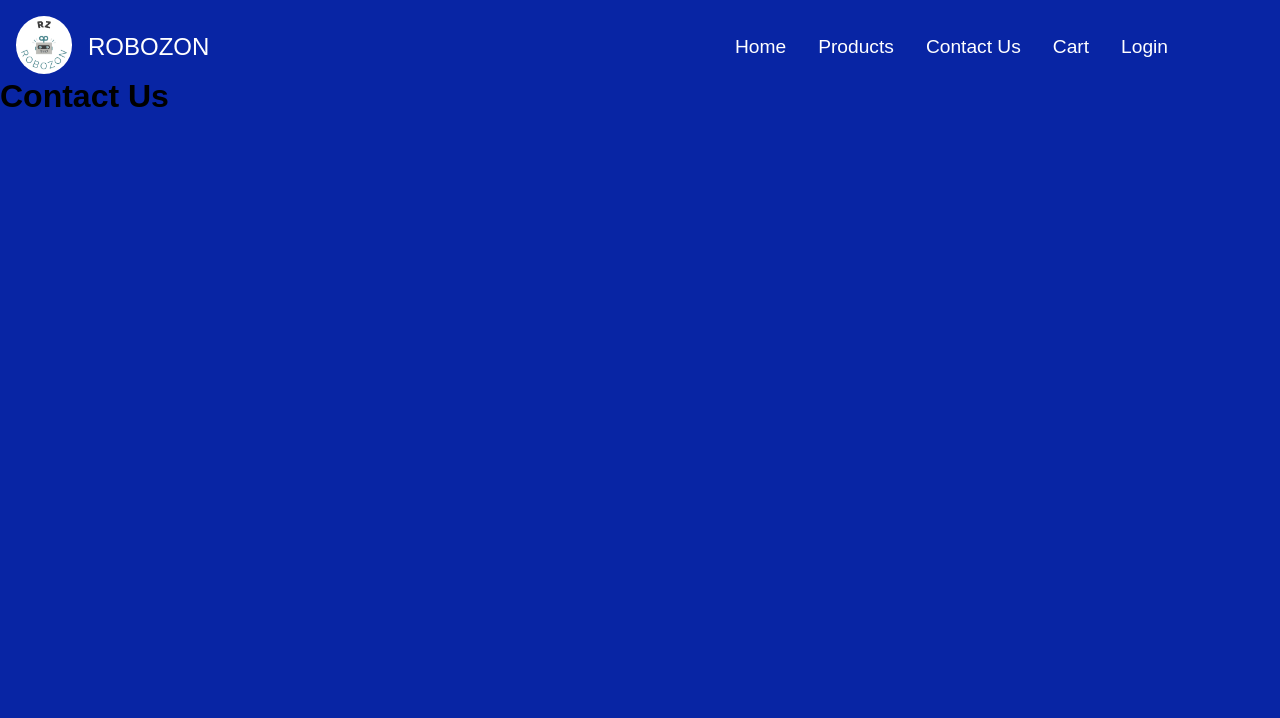
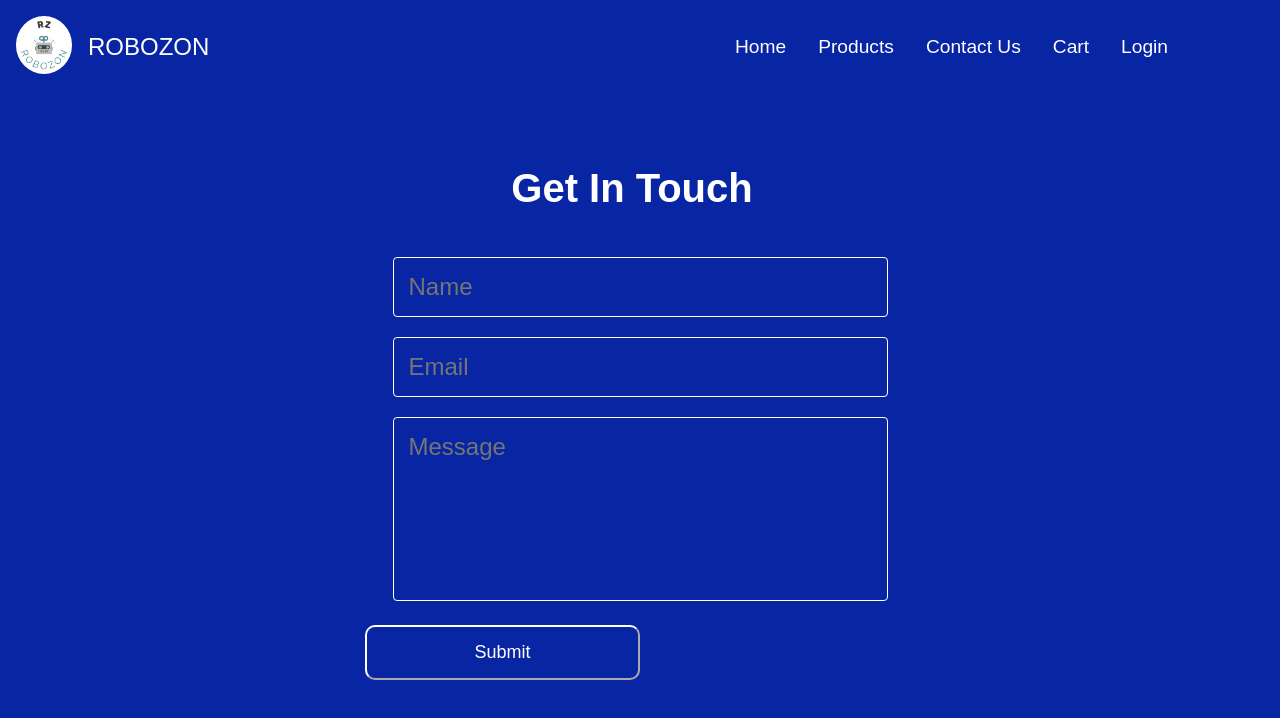
Before and after one commit to MeetRaut/Robozon_react, a React (Vite) app in the folder frontend/: page /contact in a window 1280 px wide. Shown: the top 718 px of the page. Built offline with nearby package versions, Linux system fonts and the light colour scheme.

Commit message:
update contactus

```diff
--- a/frontend/package.json
+++ b/frontend/package.json
@@ -10,6 +10,9 @@
     "preview": "vite preview"
   },
   "dependencies": {
+    "@emailjs/browser": "^4.3.3",
+    "emailjs": "^4.0.3",
+    "emailjs-com": "^3.2.0",
     "react": "^18.2.0",
     "react-dom": "^18.2.0",
     "react-router-dom": "^6.22.3"
--- a/frontend/src/pages/contactus.jsx
+++ b/frontend/src/pages/contactus.jsx
@@ -1,8 +1,71 @@
-import React from 'react'
+import React, { useState, useRef } from 'react';
+import emailjs from 'emailjs-com';
+import './css/contactus.css';
 
 function Contactus(){
+  const [name, setName] = useState('');
+  const [email, setEmail] = useState('');
+  const [message, setMessage] = useState('');
+  const form = useRef();
+
+  const handleSubmit = (event) => {
+    event.preventDefault();
+    emailjs
+        .sendForm('service_c0gpluf', 'template_nrukvp6', form.current, 'AhYD38p9uGAzThOgX')
+        .then(
+            (response) => {
+                console.log('SUCCESS!', response.status, response.text);
+            },
+            (error) => {
+                console.log('FAILED...', error);
+            }
+        );
+    console.log('Name:', name);
+    console.log('Email:', email);
+    console.log('Message:', message);
+    setName('');
+    setEmail('');
+    setMessage('');
+  };
+
   return (
-    <div><h1>Contact Us</h1></div>
+    <div>
+      <div className="contact-form-container">
+            <form ref={form} className="contact-form" onSubmit={handleSubmit}>
+                <h2>Get In Touch</h2>
+                <div className="input-group">
+                    <input
+                        type="text"
+                        name="from_name"
+                        value={name}
+                        onChange={(e) => setName(e.target.value)}
+                        placeholder="Name"
+                        required
+                    />
+                </div>
+                <div className="input-group">
+                    <input
+                        type="email"
+                        name="from_name"
+                        value={email}
+                        onChange={(e) => setEmail(e.target.value)}
+                        placeholder="Email"
+                        required
+                    />
+                </div>
+                <div className="input-group">
+                    <textarea
+                        name="message"
+                        value={message}
+                        onChange={(e) => setMessage(e.target.value)}
+                        placeholder="Message"
+                        required
+                    />
+                </div>
+                <button type="submit">Submit</button>
+            </form>
+        </div>
+    </div>
   )
 }
 
--- /dev/null
+++ b/frontend/src/pages/css/contactus.css
@@ -0,0 +1,63 @@
+.contact-form{
+    color: white;
+    width: 550px;
+    height: 500px;
+    background-color: transparent;
+    position: absolute;
+    left: 50%;
+    top: 50%;
+    transform: translate(-50%, -50%);
+    border: white;
+
+}
+
+.contact-form h2 {
+    font-size: 2.5rem;
+    text-align: center;
+    color: white;
+    margin-bottom: 30px; /* Increased margin-bottom for larger header spacing */
+    padding: 1rem 2rem 1rem 1rem;
+}
+
+.input-group {
+    background-color: transparent;
+    color: white;
+}
+
+.contact-form input[type="text"],
+.contact-form input[type="email"],
+.contact-form textarea {
+
+    font-size: 1.5rem;
+    width: 90%;
+    margin-left: 5%;
+    padding: 15px;
+    background-color: transparent;
+    border: 1px solid white;
+    border-radius: 4px;
+    box-sizing: border-box;
+    margin-bottom: 20px;
+}
+
+.contact-form textarea {
+    height: 11.5rem; /* Increased height for a larger textarea */
+    resize: none;
+}
+
+
+.contact-form button {
+    width: 50%;
+    padding: 15px; /* Increased padding for a larger button */
+    background-color: transparent;
+    border-color: white;
+    border-radius: 10px;
+    color: white;
+    cursor: pointer;
+    font-size: 18px; /* Increased font size for better visibility on a larger button */
+    text-align: center;
+}
+
+.contact-form button:hover{
+    background-color: white;
+    color: black;
+}
```
Also changed, not shown: 1 other file (tests, documents, lock files or other folders).
